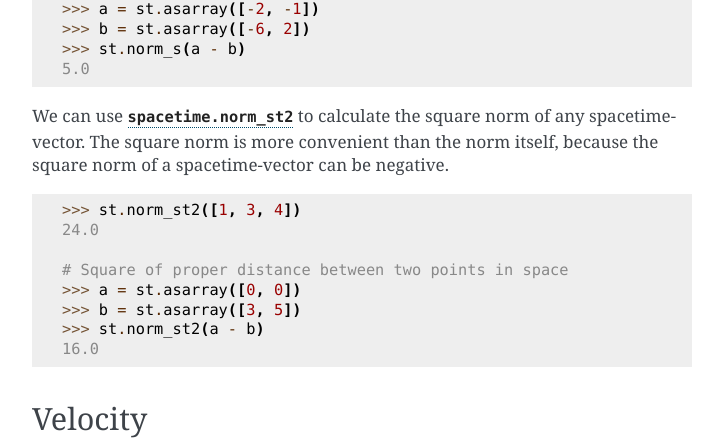
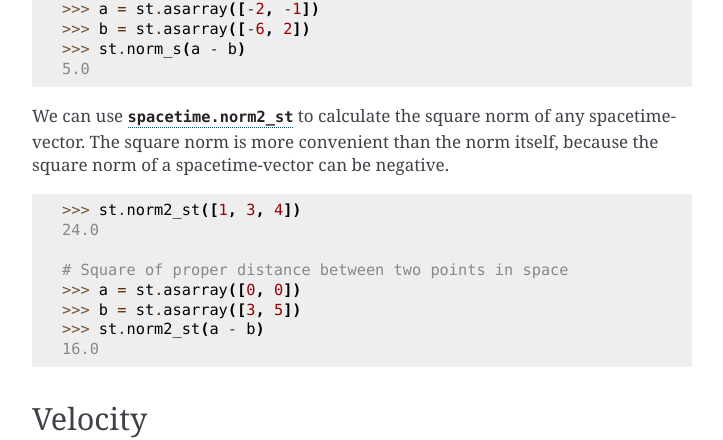
Before and after one commit to kurtamohler/spacetimelib, a Sphinx documentation site: the page built from doc/source/start-here.md, in a window 1280 px wide and 1400 px high, scrolled down 2322 px. Shown: the part 152-592 px from the top of the window, without its empty margins (388-1111 px from the left). Built offline with Sphinx 7.4.7, drawn with Linux system fonts in a browser that asks for light colours.

Commit message:
Rename `norm_st2` to `norm2_st`

````diff
--- a/doc/source/api-reference.rst
+++ b/doc/source/api-reference.rst
@@ -3,7 +3,7 @@ API Reference
 
 .. autofunction:: spacetime.norm_s
 
-.. autofunction:: spacetime.norm_st2
+.. autofunction:: spacetime.norm2_st
 
 .. autofunction:: spacetime.velocity_st
 
--- a/doc/source/start-here.md
+++ b/doc/source/start-here.md
@@ -109,18 +109,18 @@ space-vector.
 5.0
 ```
 
-We can use [`spacetime.norm_st2`](spacetime.norm_st2) to calculate the square
+We can use [`spacetime.norm2_st`](spacetime.norm2_st) to calculate the square
 norm of any spacetime-vector. The square norm is more convenient than the norm
 itself, because the square norm of a spacetime-vector can be negative.
 
 ```python
->>> st.norm_st2([1, 3, 4])
+>>> st.norm2_st([1, 3, 4])
 24.0
 
 # Square of proper distance between two points in space
 >>> a = st.asarray([0, 0])
 >>> b = st.asarray([3, 5])
->>> st.norm_st2(a - b)
+>>> st.norm2_st(a - b)
 16.0
 ```
 
@@ -179,7 +179,7 @@ between the two kinds of velocity vectors.
 array([ 1.02597835,  0.10259784, -0.20519567])
 
 # The square norm of the spacetime-velocity is equal to 1, with some small error
->>> st.norm_st2(vel_st)
+>>> st.norm2_st(vel_st)
 -1.0000000000000002
 
 # Converting the spacetime-velocity back into a space-velocity gives the same
--- a/spacetime/__init__.py
+++ b/spacetime/__init__.py
@@ -3,7 +3,7 @@ from .basic_ops import (
     boost_velocity_s,
     _proper_time,
     norm_s,
-    norm_st2,
+    norm2_st,
     velocity_s,
     velocity_st,
 )
````
Also changed, not shown: 2 other files.
